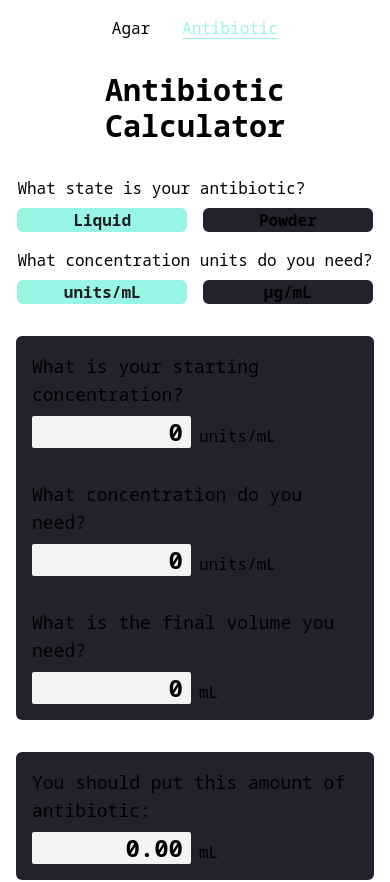
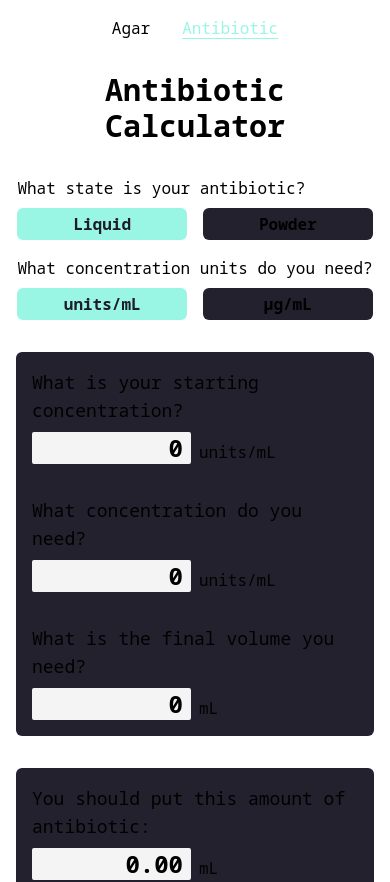
Before and after one commit to JNer1/lab-calculator, a Next.js app: page /antibiotic in a window 390 px wide. Shown: the top 882 px of the page. Built offline with nearby package versions, Linux system fonts and the light colour scheme.

Commit message:
fix(toggle button): no padding
Button was too small on mobile because of no padding.

Add padding.

```diff
--- a/components/ToggleButton.tsx
+++ b/components/ToggleButton.tsx
@@ -15,7 +15,7 @@ const ToggleButton = (props: ToggleButtonProps) => {
       onClick={onClick}
       className={`${
         active ? " bg-teal-200 text-lilac-900" : "bg-lilac-700"
-      } cursor-pointer rounded-md text-center font-semibold transition duration-[120ms] ease-in-out hover:bg-teal-200 hover:text-lilac-900`}
+      } cursor-pointer rounded-md p-1 text-center font-semibold transition duration-[120ms] ease-in-out hover:bg-teal-200 hover:text-lilac-900`}
       tabIndex={0}
       onKeyDown={onKeyDown}
     >
```
